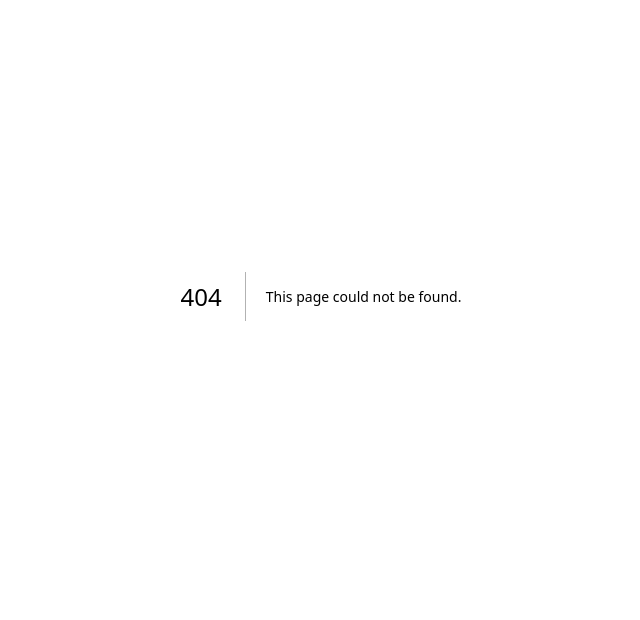
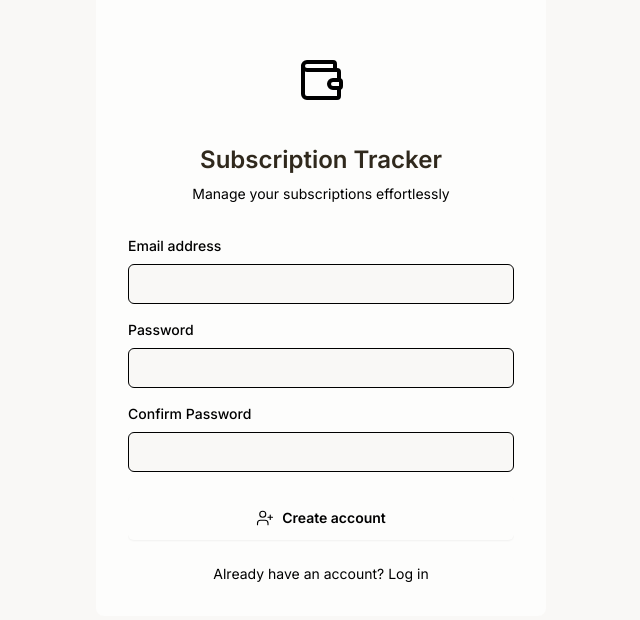
Before and after one commit to morhendos/subscription-tracker, a Next.js app: page /signup in a window 1280 px wide. Before the commit this address had no page. Shown: the part 104-724 px from the top of the page, without its empty margins (319-959 px from the left). Built offline with nearby package versions, Linux system fonts and the light colour scheme.

Commit message:
Add signup page

```diff
--- /dev/null
+++ b/src/app/signup/page.tsx
@@ -0,0 +1,190 @@
+'use client'
+
+import { useRouter } from 'next/navigation'
+import Link from 'next/link'
+import { useState, useCallback } from 'react'
+import { validateEmail, validatePassword } from '@/lib/auth/validation'
+import { registerUser } from '@/lib/auth/auth-service'
+import { Section } from '@/components/common/Section'
+import AuthLogo from '@/components/auth/AuthLogo'
+import { useToast } from '@/components/ui/use-toast'
+import { UserPlus, AlertCircle } from 'lucide-react'
+
+interface FormErrors {
+  email?: string
+  password?: string
+  confirmPassword?: string
+  general?: string
+}
+
+function ErrorAlert({ message }: { message: string }) {
+  return (
+    <div className="rounded-lg bg-destructive/10 p-4 border border-destructive/20">
+      <div className="flex">
+        <div className="flex-shrink-0">
+          <AlertCircle className="h-5 w-5 text-destructive" aria-hidden="true" />
+        </div>
+        <div className="ml-3">
+          <p className="text-sm text-destructive">{message}</p>
+        </div>
+      </div>
+    </div>
+  )
+}
+
+export default function SignUpPage() {
+  const router = useRouter()
+  const { toast } = useToast()
+  const [isLoading, setIsLoading] = useState(false)
+  const [errors, setErrors] = useState<FormErrors>({})
+
+  const validateForm = useCallback((email: string, password: string, confirmPassword: string): boolean => {
+    const newErrors: FormErrors = {}
+
+    if (!email) {
+      newErrors.email = 'Email is required'
+    } else if (!validateEmail(email)) {
+      newErrors.email = 'Invalid email format'
+    }
+
+    if (!password) {
+      newErrors.password = 'Password is required'
+    } else if (!validatePassword(password)) {
+      newErrors.password = 'Password must be at least 8 characters'
+    }
+
+    if (!confirmPassword) {
+      newErrors.confirmPassword = 'Please confirm your password'
+    } else if (password !== confirmPassword) {
+      newErrors.confirmPassword = 'Passwords do not match'
+    }
+
+    setErrors(newErrors)
+    return Object.keys(newErrors).length === 0
+  }, [])
+
+  const handleSubmit = async (e: React.FormEvent<HTMLFormElement>) => {
+    e.preventDefault()
+    setIsLoading(true)
+    setErrors({})
+
+    try {
+      const formData = new FormData(e.currentTarget)
+      const email = formData.get('email') as string
+      const password = formData.get('password') as string
+      const confirmPassword = formData.get('confirmPassword') as string
+
+      if (!validateForm(email, password, confirmPassword)) {
+        setIsLoading(false)
+        return
+      }
+
+      await registerUser(email, password)
+      toast({
+        title: 'Account created successfully',
+        description: 'You can now log in with your credentials',
+      })
+      router.push('/login?registered=true')
+
+    } catch (error) {
+      console.error('Signup error:', error)
+      if (error instanceof Error) {
+        setErrors({
+          general: error.message || 'An unexpected error occurred. Please try again.'
+        })
+      } else {
+        setErrors({
+          general: 'An unexpected error occurred. Please try again.'
+        })
+      }
+    } finally {
+      setIsLoading(false)
+    }
+  }
+
+  const FormError = ({ message }: { message?: string }) => (
+    message ? <p className="text-sm text-destructive mt-1">{message}</p> : null
+  )
+
+  return (
+    <div className="min-h-screen bg-background">
+      <main className="container mx-auto h-screen px-3 py-4 sm:px-4 sm:py-12 max-w-6xl relative flex items-center justify-center">
+        <Section title="" className="min-w-[450px]">
+          <div className="w-full max-w-md mx-auto">
+            <AuthLogo />
+
+            <form onSubmit={handleSubmit} className="space-y-6">
+              {errors.general && <ErrorAlert message={errors.general} />}
+
+              <div className="space-y-4">
+                <div>
+                  <label htmlFor="email" className="block text-sm font-medium mb-2">
+                    Email address
+                  </label>
+                  <input
+                    id="email"
+                    name="email"
+                    type="email"
+                    autoComplete="email"
+                    required
+                    className="flex h-10 w-full rounded-md border border-input bg-background px-3 py-2 text-sm ring-offset-background file:border-0 file:bg-transparent file:text-sm file:font-medium placeholder:text-muted-foreground focus-visible:outline-none focus-visible:ring-2 focus-visible:ring-ring focus-visible:ring-offset-2 disabled:cursor-not-allowed disabled:opacity-50"
+                    disabled={isLoading}
+                  />
+                  <FormError message={errors.email} />
+                </div>
+
+                <div>
+                  <label htmlFor="password" className="block text-sm font-medium mb-2">
+                    Password
+                  </label>
+                  <input
+                    id="password"
+                    name="password"
+                    type="password"
+                    autoComplete="new-password"
+                    required
+                    className="flex h-10 w-full rounded-md border border-input bg-background px-3 py-2 text-sm ring-offset-background file:border-0 file:bg-transparent file:text-sm file:font-medium placeholder:text-muted-foreground focus-visible:outline-none focus-visible:ring-2 focus-visible:ring-ring focus-visible:ring-offset-2 disabled:cursor-not-allowed disabled:opacity-50"
+                    disabled={isLoading}
+                  />
+                  <FormError message={errors.password} />
+                </div>
+
+                <div>
+                  <label htmlFor="confirmPassword" className="block text-sm font-medium mb-2">
+                    Confirm Password
+                  </label>
+                  <input
+                    id="confirmPassword"
+                    name="confirmPassword"
+                    type="password"
+                    autoComplete="new-password"
+                    required
+                    className="flex h-10 w-full rounded-md border border-input bg-background px-3 py-2 text-sm ring-offset-background file:border-0 file:bg-transparent file:text-sm file:font-medium placeholder:text-muted-foreground focus-visible:outline-none focus-visible:ring-2 focus-visible:ring-ring focus-visible:ring-offset-2 disabled:cursor-not-allowed disabled:opacity-50"
+                    disabled={isLoading}
+                  />
+                  <FormError message={errors.confirmPassword} />
+                </div>
+              </div>
+
+              <button
+                type="submit"
+                disabled={isLoading}
+                className="flex w-full items-center justify-center gap-2 rounded-md bg-primary px-6 py-3 text-sm font-semibold text-primary-foreground shadow-sm hover:bg-primary/90 focus-visible:outline focus-visible:outline-2 focus-visible:outline-offset-2 focus-visible:outline-primary transition-colors disabled:opacity-50 disabled:cursor-not-allowed"
+              >
+                <UserPlus size={18} className="group-hover:scale-105 transition-transform" strokeWidth={1.5} />
+                <span>{isLoading ? 'Creating account...' : 'Create account'}</span>
+              </button>
+
+              <p className="text-sm text-center text-muted-foreground">
+                Already have an account?{' '}
+                <Link href="/login" className="text-primary hover:underline">
+                  Log in
+                </Link>
+              </p>
+            </form>
+          </div>
+        </Section>
+      </main>
+    </div>
+  )
+}
```
